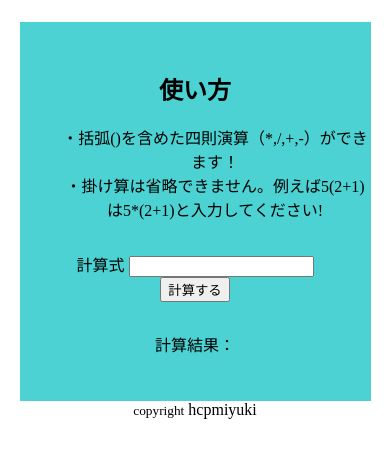
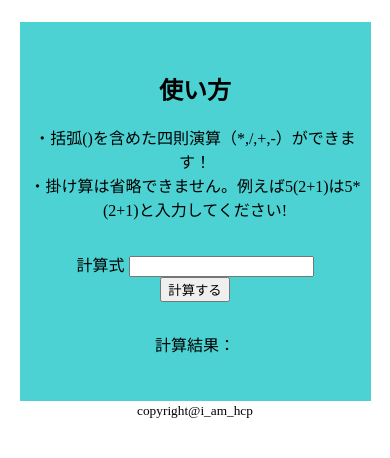
Before and after one commit to hcpmiyuki/hukuzakuna_keisan, a Python web app: template flask/templates/top.html in a window 390 px wide. Shown: the part 113-571 px from the top of the page. Run offline with Jinja, Linux system fonts and the light colour scheme; the template is opened without the code that fills it, so the values that code supplies are empty.

Commit message:
[update]responsive

```diff
--- a/flask/templates/layout.html
+++ b/flask/templates/layout.html
@@ -2,6 +2,7 @@
 <html>
 <head>
 <title>ふくざつな計算は任せて！</title>
+<meta name="viewport" content="width=device-width">
 </head>
 <body>
     <header>
@@ -11,13 +12,14 @@
 <!-- ここにメインコンテンツを書く -->
 {% endblock %}
 <footer>
-    <a><small>copyright</small> hcpmiyuki</a>
+    <a><small>copyright@i_am_hcp</small></a>
 </footer>
 </body>
 
 </html>
 <style>
 
+@media screen and (min-width:0px){
     body{
         width: 90%;
         margin: 0 auto;
@@ -38,7 +40,17 @@ form{
         padding: 0.9rem 0;
     }
 
-input #textfield{
+    ul{
+        padding-left: 0;
+    }
+
+}
+
+@media screen and (min-width:481px){
+    #input_field{
         width: 300px;
     }
+}
+
+
 </style>
--- a/flask/templates/top.html
+++ b/flask/templates/top.html
@@ -8,7 +8,7 @@
             <li>・掛け算は省略できません。例えば5(2+1)は5*(2+1)と入力してください!</li>
         </ul>
         <form>
-            <a>計算式 </a><input type=text name=line id = "textfield"><br>
+            <a>計算式 </a><input type=text name=line id="input_field"><br>
             <input type=submit value="計算する" >
         </form>
         <p>計算結果： {{ans}}</p>
```
Lines whose indentation alone changed are shown as unchanged.
